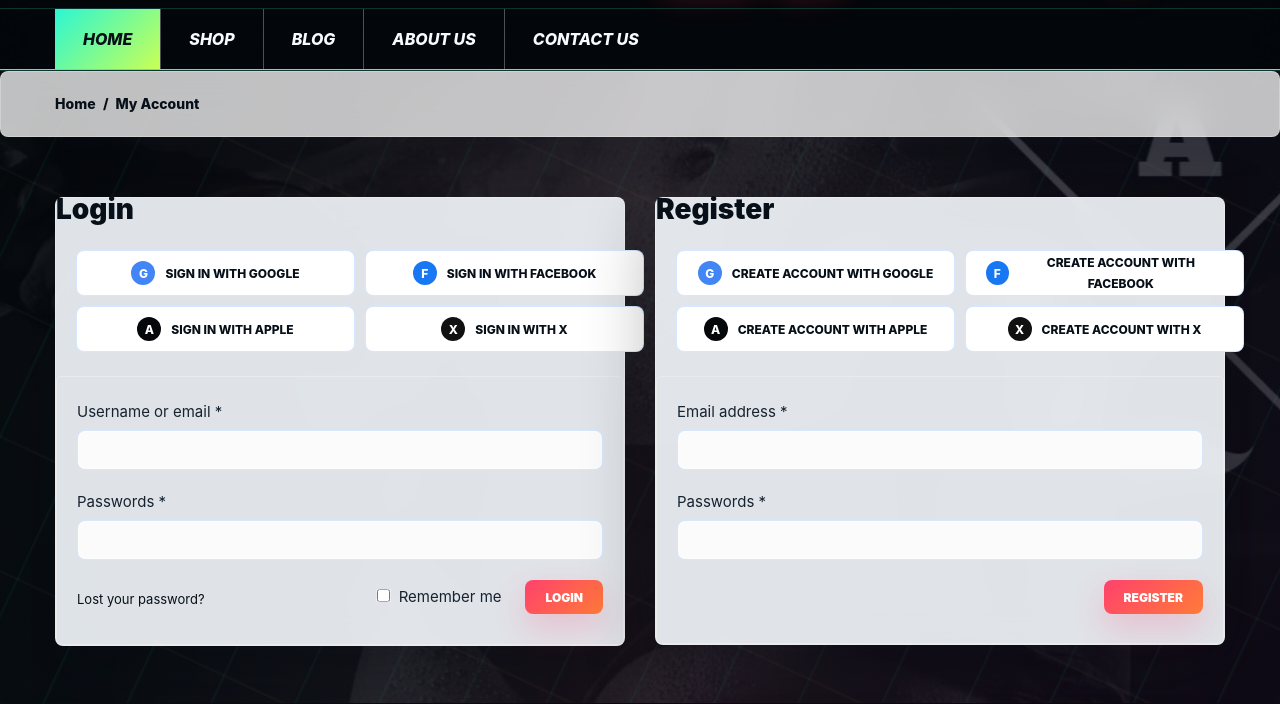
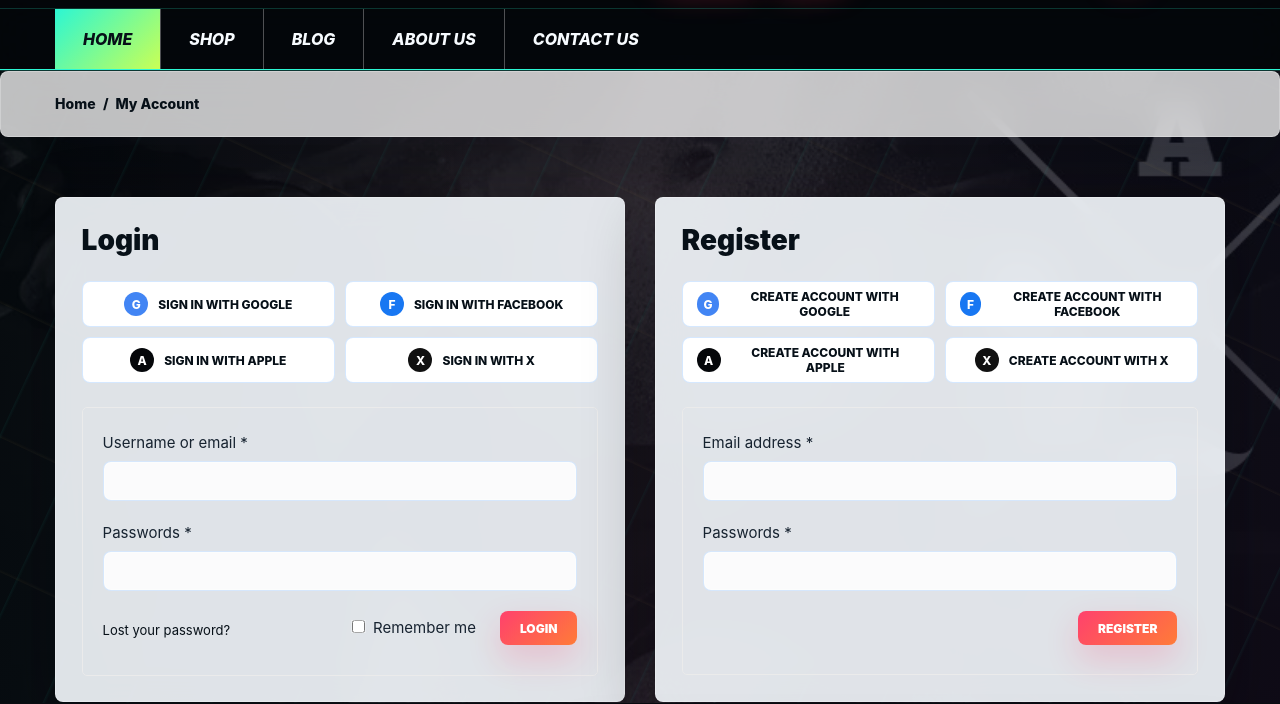
Before and after one commit to RafaelBlackwood/SportsStore, a website: page frontend/login.html in a window 1280 px wide. Shown: the part 97-801 px from the top of the page. Drawn offline with Linux system fonts and the light colour scheme; no server answers; files whose address does not match are found by name.

Commit message:
Fix login form layout

```diff
--- a/frontend/assets/css/storefront.css
+++ b/frontend/assets/css/storefront.css
@@ -2877,3 +2877,35 @@ html body .header_top .top_right > ul > li:focus-within > ul.dropdown_links.rspo
     visibility: hidden !important;
     pointer-events: none !important;
 }
+/* Login card containment fix */
+.customer_login .account_form {
+    height: 100%;
+    padding: clamp(22px, 2vw, 30px);
+    box-sizing: border-box;
+}
+
+.customer_login .account_form h2 {
+    margin: 0 0 24px;
+    line-height: 1.2;
+}
+
+.customer_login .account_form form,
+.customer_login .rsport-social-login {
+    width: 100%;
+    min-width: 0;
+    box-sizing: border-box;
+}
+
+.customer_login .rsport-social-login button {
+    min-width: 0;
+    margin: 0 !important;
+    padding: 12px 14px;
+    line-height: 1.25;
+    white-space: normal;
+}
+
+@media only screen and (max-width: 991px) {
+    .customer_login .rsport-social-login {
+        grid-template-columns: 1fr;
+    }
+}
--- a/frontend/login.html
+++ b/frontend/login.html
@@ -20,7 +20,7 @@
 
     <!-- Main Style CSS -->
     <link rel="stylesheet" href="assets/css/style.css">
-    <link rel="stylesheet" href="assets/css/storefront.css?v=20260627-menu1">
+    <link rel="stylesheet" href="assets/css/storefront.css?v=20260627-login1">
 
 </head>
 
```
